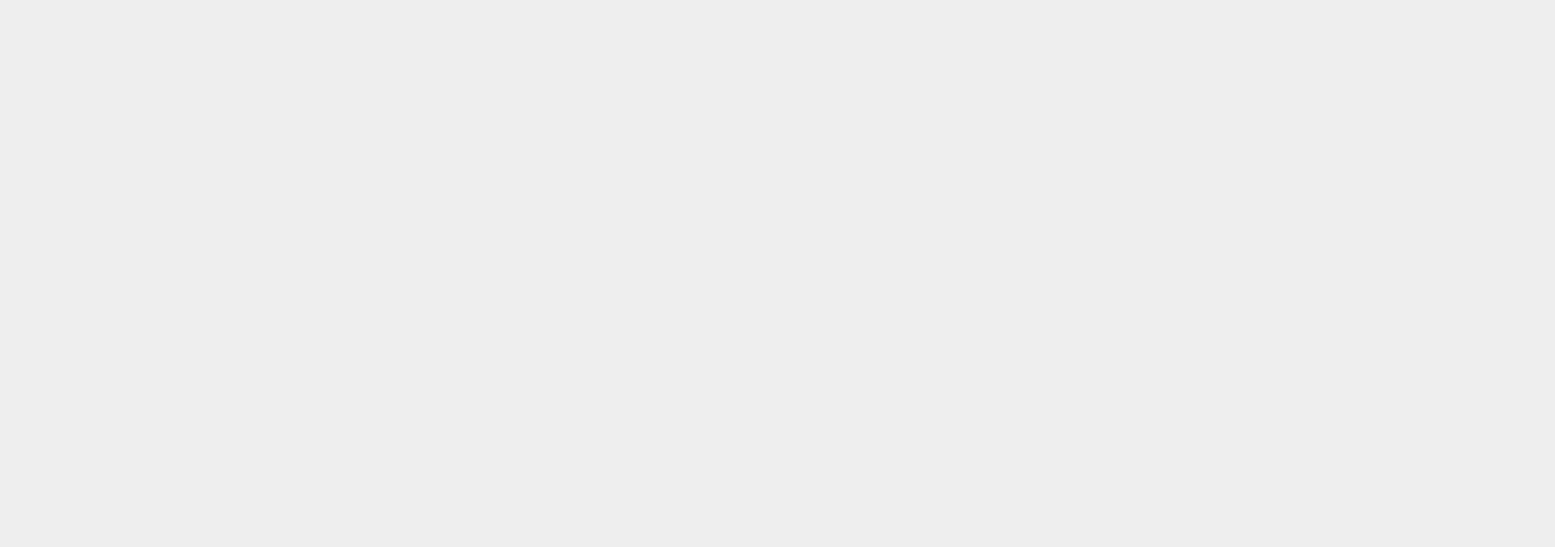
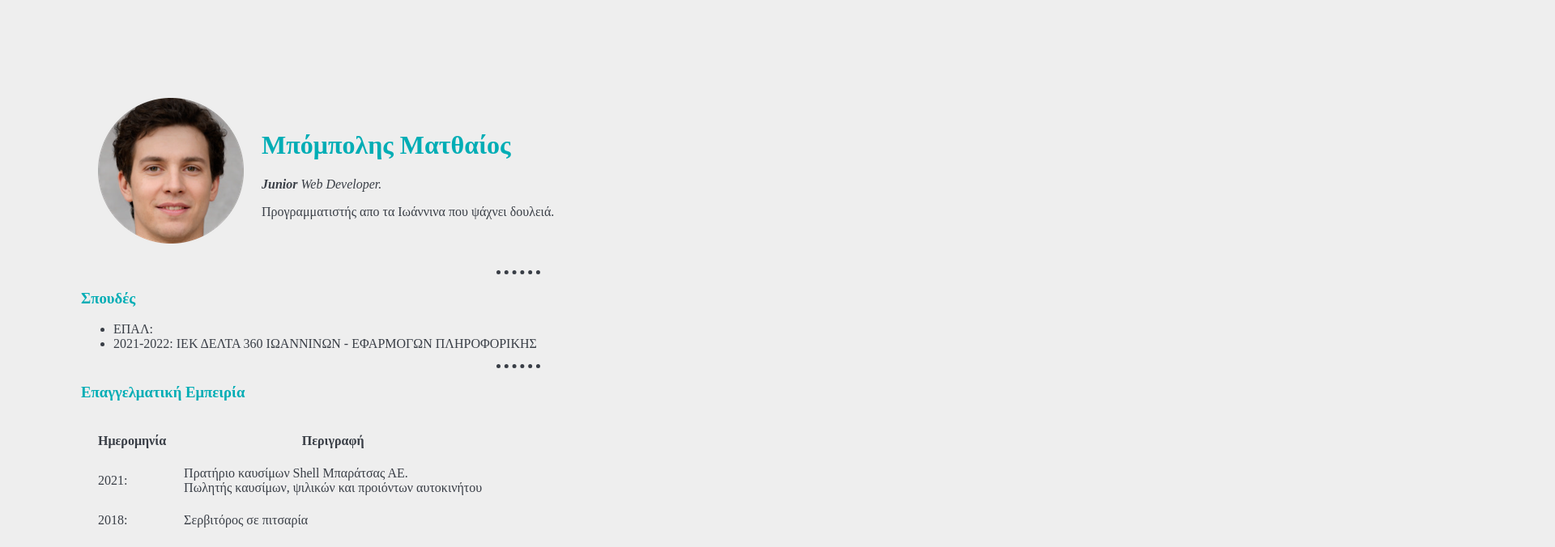
Before and after one commit to Matthaios-Bobolis/CV, a plain HTML site: page index.html in a window 1280 px wide. Shown: the top 676 px of the page at 81% size, 1920 px wide, since content can reach past the window. Drawn offline with Linux system fonts and the light colour scheme.

Commit message:
Update style.css

```diff
--- a/css/style.css
+++ b/css/style.css
@@ -1,8 +1,8 @@
 body {
   background-color: #eeeeee;
   color: #393e46;
-  margin: 50vmax;
-  padding: 50vmax;
+  margin: 50px;
+  padding: 50px;
 }
 
 hr {
```
